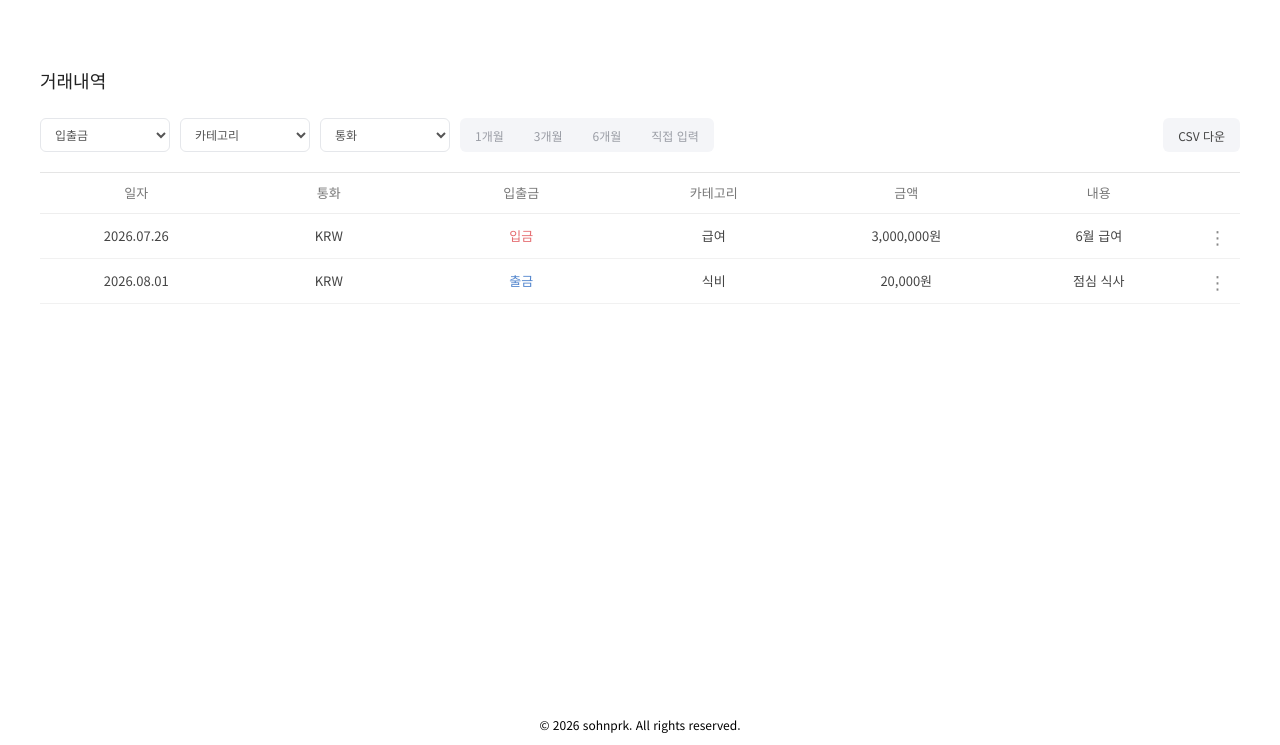
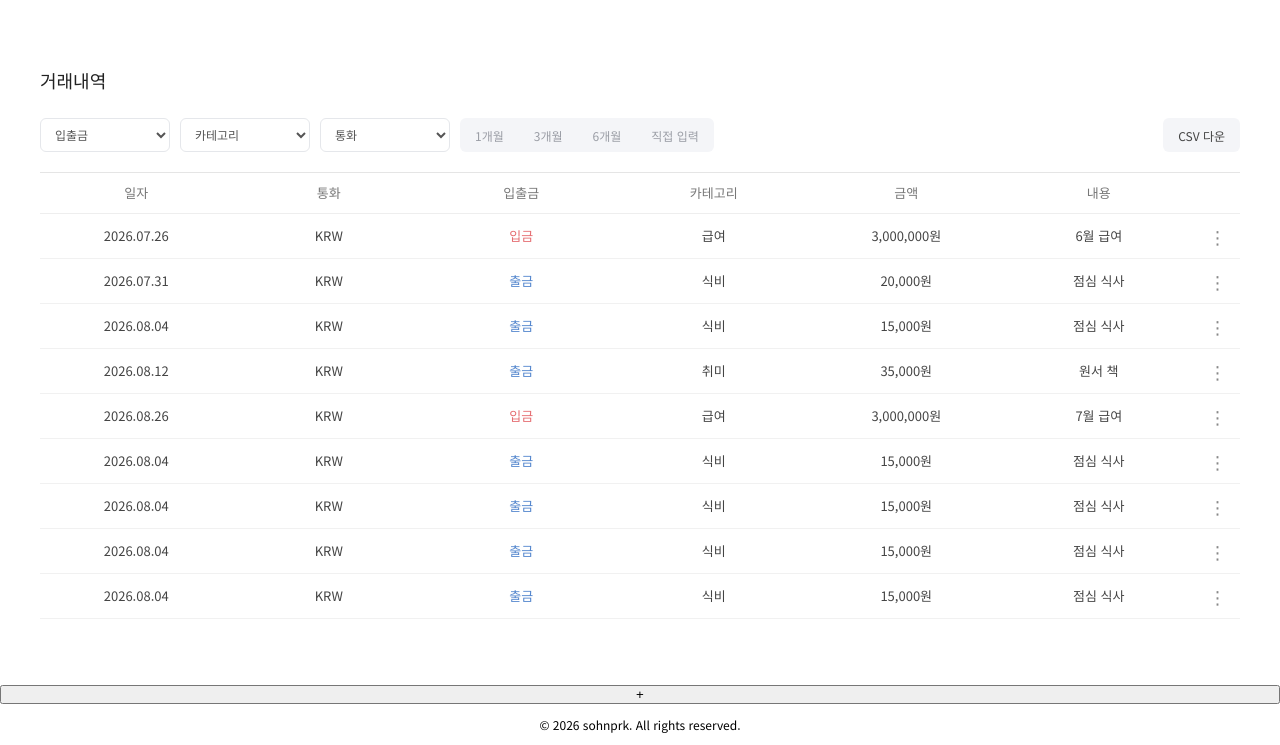
Before and after one commit to prksohn/budget-tracker, a plain HTML site: page detail.html in a window 1280 px wide. Shown: the part 55-800 px from the top of the page. Drawn offline with Linux system fonts and the light colour scheme; a web font is replaced by a local one.

Commit message:
Modified table

```diff
--- a/detail.html
+++ b/detail.html
@@ -45,7 +45,7 @@
     </header>
 
     <main class="transaction-main">
-      <section class="transaction-section">
+      <section class="transaction-list">
         <h2 class="transaction-title">거래내역</h2>
 
         <div class="transaction-filter">
@@ -117,11 +117,151 @@
               </tr>
 
               <tr>
-                <td>2026.08.01</td>
+                <td>2026.07.31</td>
                 <td>KRW</td>
                 <td class="expense">출금</td>
                 <td>식비</td>
                 <td>20,000원</td>
+                <td>점심 식사</td>
+
+                <td class="action-column">
+                  <details class="action-menu">
+                    <summary>⋮</summary>
+
+                    <div class="action-dropdown">
+                      <button type="button">수정</button>
+                      <button type="button">삭제</button>
+                    </div>
+                  </details>
+                </td>
+              </tr>
+
+              <tr>
+                <td>2026.08.04</td>
+                <td>KRW</td>
+                <td class="expense">출금</td>
+                <td>식비</td>
+                <td>15,000원</td>
+                <td>점심 식사</td>
+
+                <td class="action-column">
+                  <details class="action-menu">
+                    <summary>⋮</summary>
+
+                    <div class="action-dropdown">
+                      <button type="button">수정</button>
+                      <button type="button">삭제</button>
+                    </div>
+                  </details>
+                </td>
+              </tr>
+
+              <tr>
+                <td>2026.08.12</td>
+                <td>KRW</td>
+                <td class="expense">출금</td>
+                <td>취미</td>
+                <td>35,000원</td>
+                <td>원서 책</td>
+
+                <td class="action-column">
+                  <details class="action-menu">
+                    <summary>⋮</summary>
+
+                    <div class="action-dropdown">
+                      <button type="button">수정</button>
+                      <button type="button">삭제</button>
+                    </div>
+                  </details>
+                </td>
+              </tr>
+
+              <tr>
+                <td>2026.08.26</td>
+                <td>KRW</td>
+                <td class="income">입금</td>
+                <td>급여</td>
+                <td>3,000,000원</td>
+                <td>7월 급여</td>
+
+                <td class="action-column">
+                  <details class="action-menu">
+                    <summary>⋮</summary>
+
+                    <div class="action-dropdown">
+                      <button type="button">수정</button>
+                      <button type="button">삭제</button>
+                    </div>
+                  </details>
+                </td>
+              </tr>
+
+              <tr>
+                <td>2026.08.04</td>
+                <td>KRW</td>
+                <td class="expense">출금</td>
+                <td>식비</td>
+                <td>15,000원</td>
+                <td>점심 식사</td>
+
+                <td class="action-column">
+                  <details class="action-menu">
+                    <summary>⋮</summary>
+
+                    <div class="action-dropdown">
+                      <button type="button">수정</button>
+                      <button type="button">삭제</button>
+                    </div>
+                  </details>
+                </td>
+              </tr>
+
+              <tr>
+                <td>2026.08.04</td>
+                <td>KRW</td>
+                <td class="expense">출금</td>
+                <td>식비</td>
+                <td>15,000원</td>
+                <td>점심 식사</td>
+
+                <td class="action-column">
+                  <details class="action-menu">
+                    <summary>⋮</summary>
+
+                    <div class="action-dropdown">
+                      <button type="button">수정</button>
+                      <button type="button">삭제</button>
+                    </div>
+                  </details>
+                </td>
+              </tr>
+
+              <tr>
+                <td>2026.08.04</td>
+                <td>KRW</td>
+                <td class="expense">출금</td>
+                <td>식비</td>
+                <td>15,000원</td>
+                <td>점심 식사</td>
+
+                <td class="action-column">
+                  <details class="action-menu">
+                    <summary>⋮</summary>
+
+                    <div class="action-dropdown">
+                      <button type="button">수정</button>
+                      <button type="button">삭제</button>
+                    </div>
+                  </details>
+                </td>
+              </tr>
+
+              <tr>
+                <td>2026.08.04</td>
+                <td>KRW</td>
+                <td class="expense">출금</td>
+                <td>식비</td>
+                <td>15,000원</td>
                 <td>점심 식사</td>
 
                 <td class="action-column">
@@ -141,6 +281,12 @@
       </section>
     </main>
 
+    <button class="add-button">+</button>
+
+    <div class="modal-overlay">
+      <div class="modal-content"></div>
+    </div>
+
     <footer>
       <p>© 2026 sohnprk. All rights reserved.</p>
     </footer>
```
